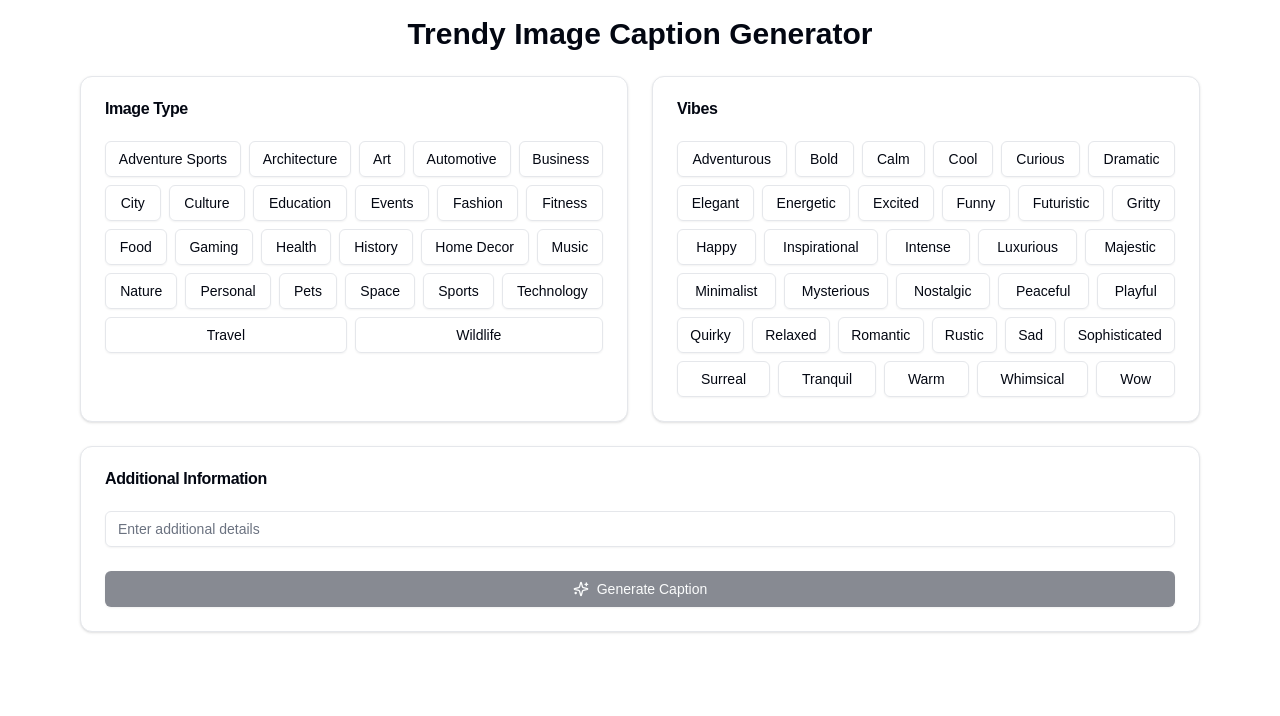
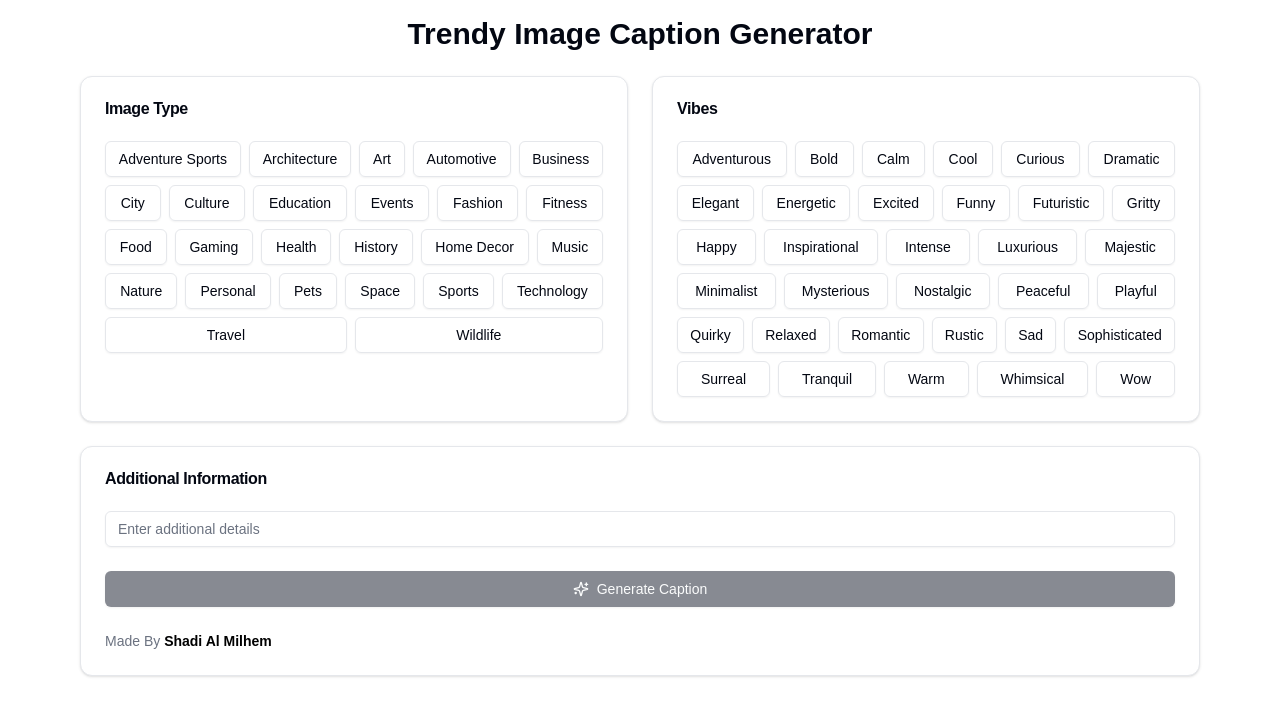
Before and after one commit to shadi-almilhem/Image-Caption-Generator, a Next.js app: page / in a window 1280 px wide. Shown: the top 716 px of the page. Built offline with nearby package versions, Linux system fonts and the light colour scheme.

Commit message:
first commit

```diff
--- a/app/page.tsx
+++ b/app/page.tsx
@@ -11,8 +11,10 @@ import {
   CardHeader,
   CardTitle,
   CardContent,
+  CardDescription,
   CardFooter,
 } from "@/components/ui/card";
+import Link from "next/link";
 
 const imageTypes = [
   "Adventure Sports",
@@ -256,6 +258,15 @@ export default function Home() {
             )}
           </Button>
         </CardFooter>
+        <CardDescription className="mx-auto p-6 pt-0">
+          Made By{" "}
+          <Link
+            className="text-black font-semibold"
+            href="https://shadialmilhem.com"
+          >
+            Shadi Al Milhem
+          </Link>
+        </CardDescription>
       </Card>
 
       {error && (
```
